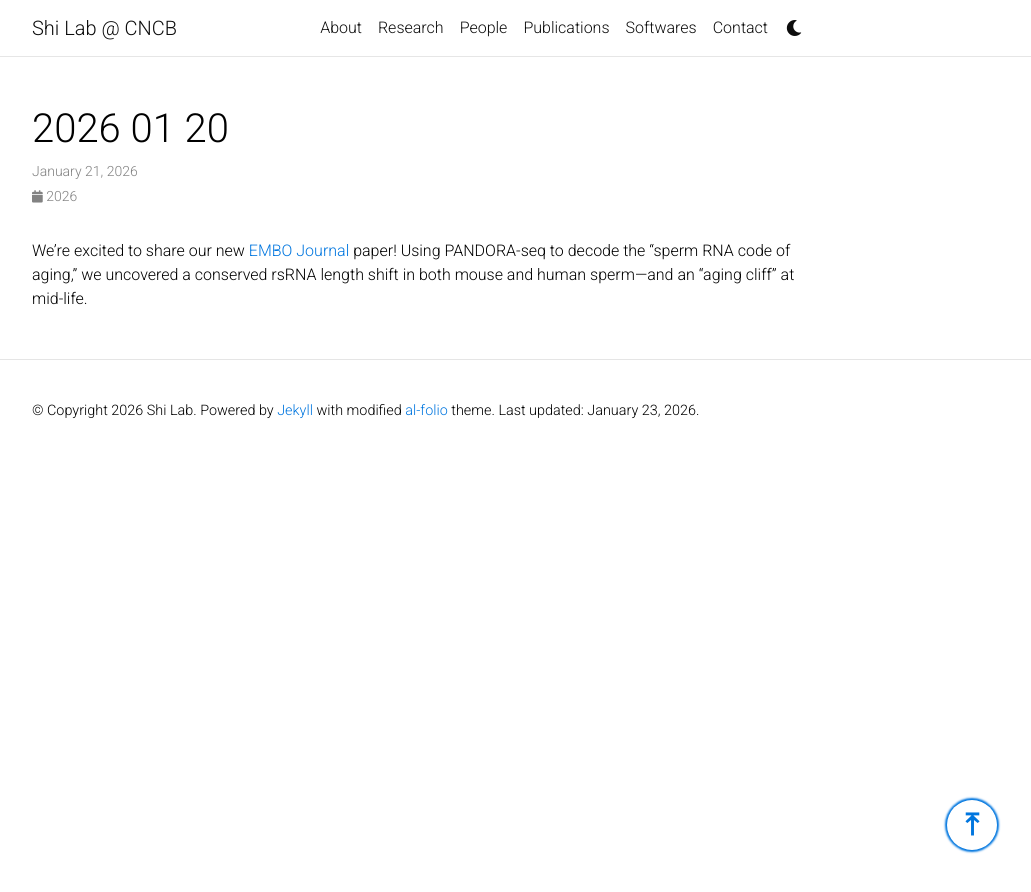
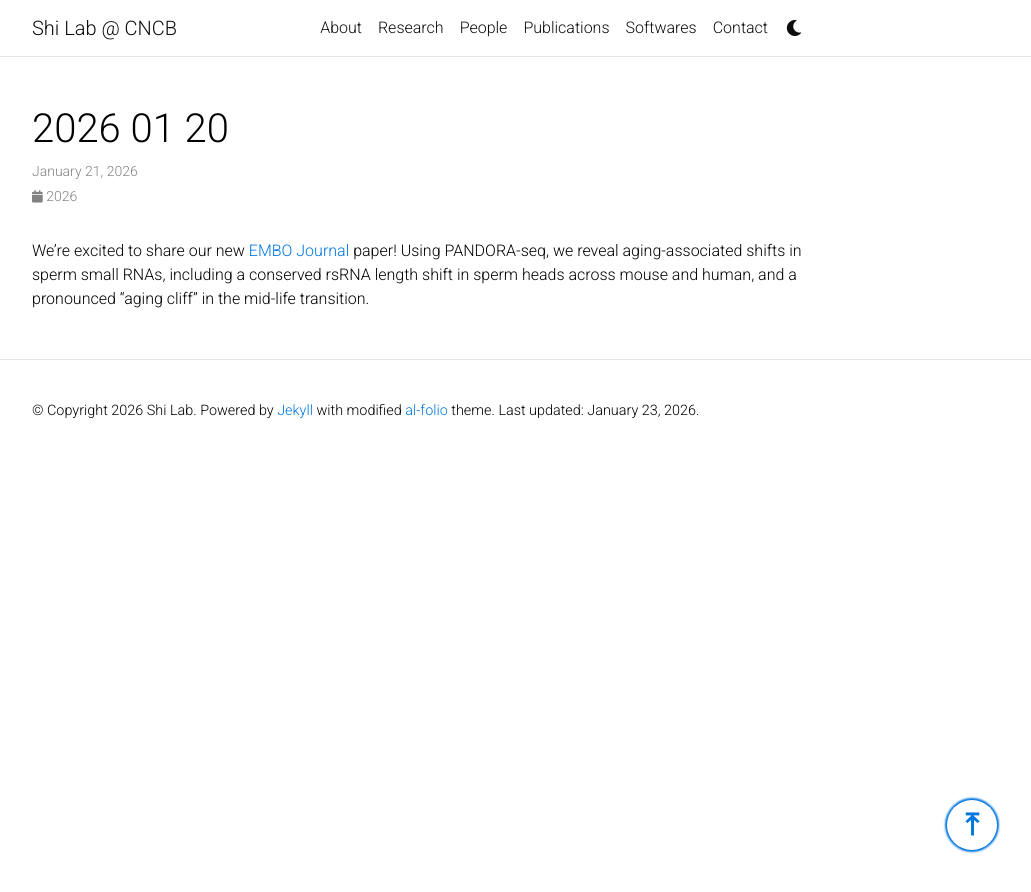
Before and after one commit to junchaoshi/junchaoshi.github.io, a Jekyll site: the page built from _news/2026-01-20.md, in a window 1280 px wide. Shown: the top 892 px of the page, without its empty margins (223-1254 px from the left). Built offline with Jekyll 4.4.1, drawn with Linux system fonts in a browser that asks for light colours; comment, search, counter and statistics services are not loaded; a style sheet for code colours, icons or effects is not loaded.

Commit message:
update the news.

```diff
--- a/_news/2026-01-20.md
+++ b/_news/2026-01-20.md
@@ -3,4 +3,4 @@ layout: post
 date: 2026-01-20 18:00:00-0800
 inline: true
 ---
-We’re excited to share our new [EMBO Journal](https://link.springer.com/article/10.1038/s44318-025-00687-8) paper! Using PANDORA-seq to decode the “sperm RNA code of aging,” we uncovered a conserved rsRNA length shift in both mouse and human sperm—and an “aging cliff” at mid-life.
+We’re excited to share our new [EMBO Journal](https://link.springer.com/article/10.1038/s44318-025-00687-8) paper! Using PANDORA-seq, we reveal aging-associated shifts in sperm small RNAs, including a conserved rsRNA length shift in sperm heads across mouse and human, and a pronounced “aging cliff” in the mid-life transition.
```
